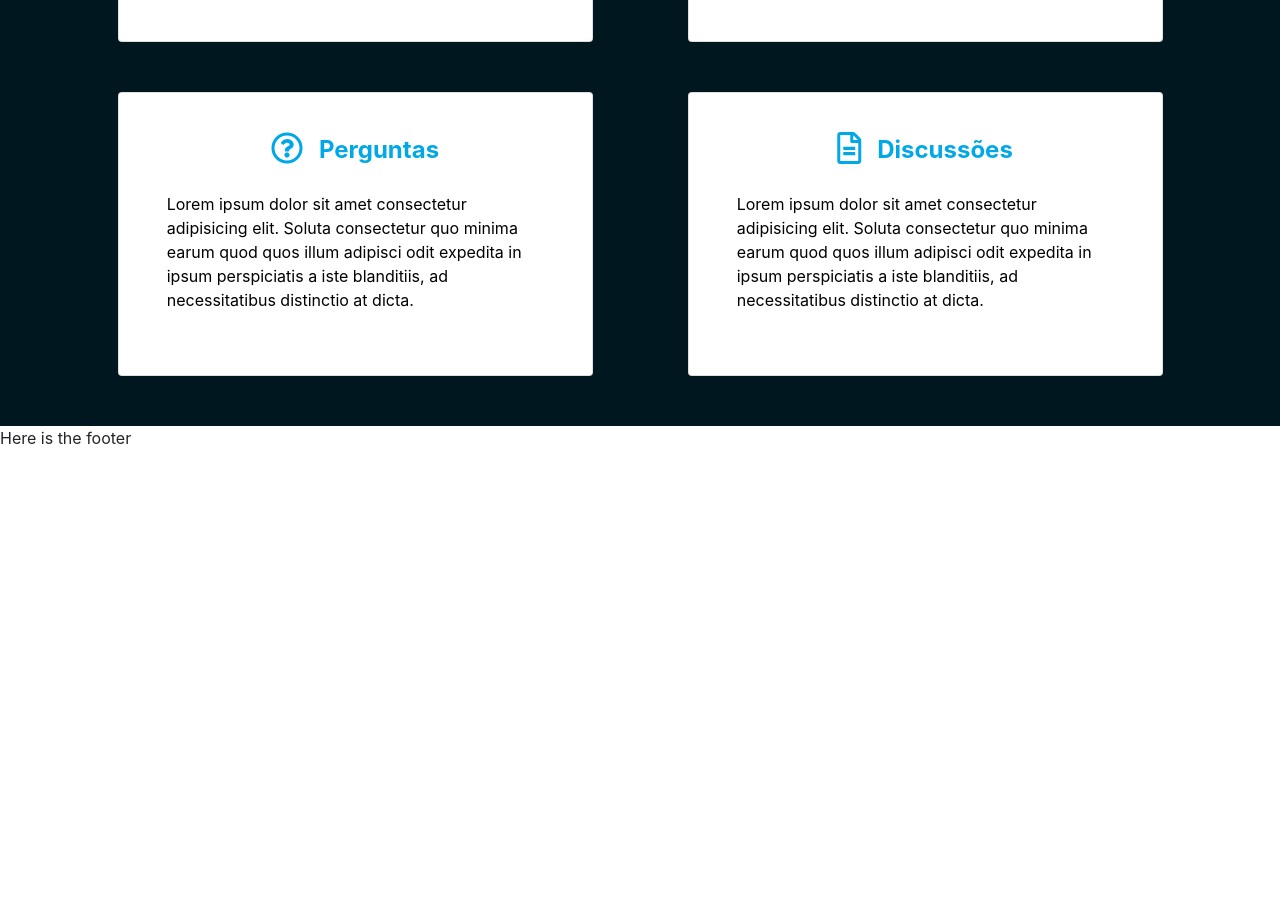
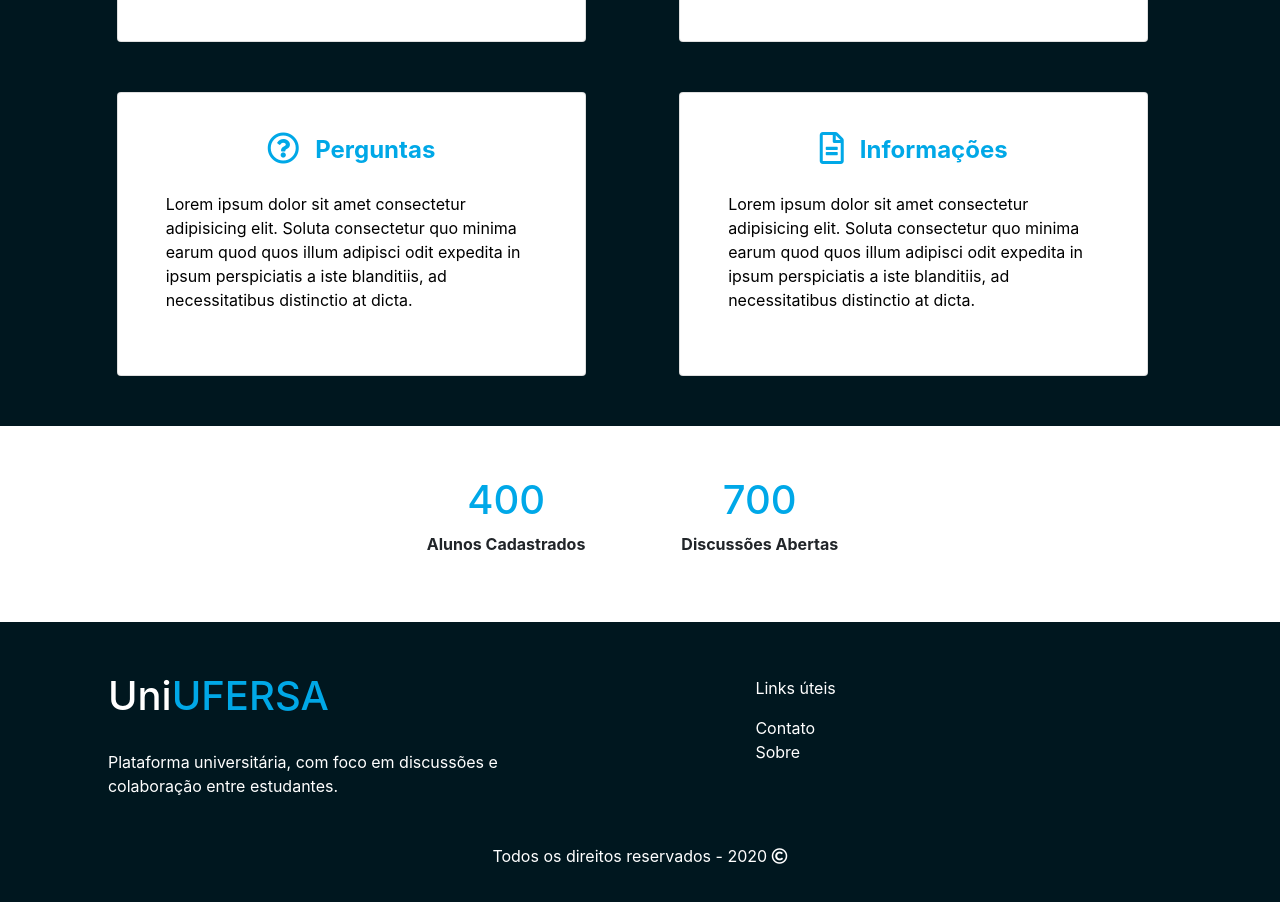
Before and after one commit to alirezapiran7/University-App, a React (Create React App) app in the folder client/: page / in a window 1280 px wide. Shown: the part 960-1862 px from the top of the page. Before the commit the page ends 1410 px from the top, so only its background shows below. Built offline with nearby package versions, Linux system fonts and the light colour scheme; no server answers.

Commit message:
footer added

```diff
--- a/client/src/App.js
+++ b/client/src/App.js
@@ -4,6 +4,7 @@ import { Switch, Route } from 'react-router-dom';
 import PrivateRoute from './PrivateRoute';
 
 import Header from './components/header/header.component';
+import Footer from './components/footer/footer.component';
 
 //Components
 import HomePage from './pages/homepage/homepage.component';
@@ -57,6 +58,7 @@ const App = () => {
         <PrivateRoute exact path="/mensagens" component={MessagesPage} />
         <PrivateRoute exact path="/mensagens/:id" component={MessagePage} />
       </Switch>
+      <Footer />
     </div>
   );
 }
--- /dev/null
+++ b/client/src/components/footer/footer.component.jsx
@@ -0,0 +1,26 @@
+import React from 'react';
+
+import './footer.styles.scss';
+
+const Footer = () => {
+    return (
+        <div className='footer'>
+            <div className='row justify-content-around'>
+                <div className='col-md-4'>
+                    <h1>Uni<span>UFERSA</span></h1>
+                    <p>Plataforma universitária, com foco em discussões e colaboração entre estudantes.</p>
+                </div>
+                <div className='col-md-4'>
+                    <p className='mt-1'>Links úteis</p>
+                    <a href="#">Contato</a>
+                    <a href="#">Sobre</a>
+                </div>
+            </div>
+            <div className='copyright'>
+                <p>Todos os direitos reservados - 2020 <i class="far fa-copyright"></i></p>
+            </div>
+        </div>
+    )
+}
+
+export default Footer;
--- /dev/null
+++ b/client/src/components/footer/footer.styles.scss
@@ -0,0 +1,26 @@
+.footer {
+    padding-top: 50px;
+    padding-bottom: 20px;
+    background-color: #00171F;
+    color: #ffffff;
+    .copyright {
+        margin-top: 30px;
+        text-align: center;
+    }
+    a {
+        display: block;
+        color: #ffffff;
+        &:hover {
+            color: #00A8E7;
+        }
+    }
+    span {
+        color: #00A8E7;
+    }
+    p {
+        margin-top: 30px;
+    }
+    .row {
+        margin-right: 0;
+    }
+}
--- a/client/src/pages/homepage/homepage.component.jsx
+++ b/client/src/pages/homepage/homepage.component.jsx
@@ -43,7 +43,7 @@ const HomePage = () => {
 
                         <div className='card col-md-5'>
                             <div className='card-head my-4'>
-                            <i class="far fa-file-alt mr-3 fa-lg"></i><span>Discussões</span>
+                            <i class="far fa-file-alt mr-3 fa-lg"></i><span>Informações</span>
                             </div>
                             <p className='mb-5 text'>Lorem ipsum dolor sit amet consectetur adipisicing elit. Soluta consectetur quo minima earum quod quos illum adipisci odit expedita in ipsum perspiciatis a iste blanditiis, ad necessitatibus distinctio at dicta.</p>
                         </div>
@@ -51,9 +51,19 @@ const HomePage = () => {
                 </div>
             </div>
 
-            <div className='footer'>
-                Here is the footer
+            <div className='third-body'>
+                <div className='row justify-content-center'>
+                    <div className='col-mg-3 mx-5 info'>
+                        <h1>400</h1>
+                        <p>Alunos Cadastrados</p>
+                    </div>
+                    <div className='col-mg-3 mx-5 info'>
+                        <h1>700</h1>
+                        <p>Discussões Abertas</p>
+                    </div>
+                </div>
             </div>
+
         </div>
     )
 };
--- a/client/src/pages/homepage/homepage.styles.scss
+++ b/client/src/pages/homepage/homepage.styles.scss
@@ -94,4 +94,19 @@
     .text-center {
         text-align: center;
     }
+
+    .row {
+        margin-right: 0;
+    }
+
+    .info {
+        margin-top: 50px;
+        margin-bottom: 50px;
+        text-align: center;
+        font-weight: 700;
+        h1 {
+            color: #00A8E8;
+        }
+    }
+
 }
```
